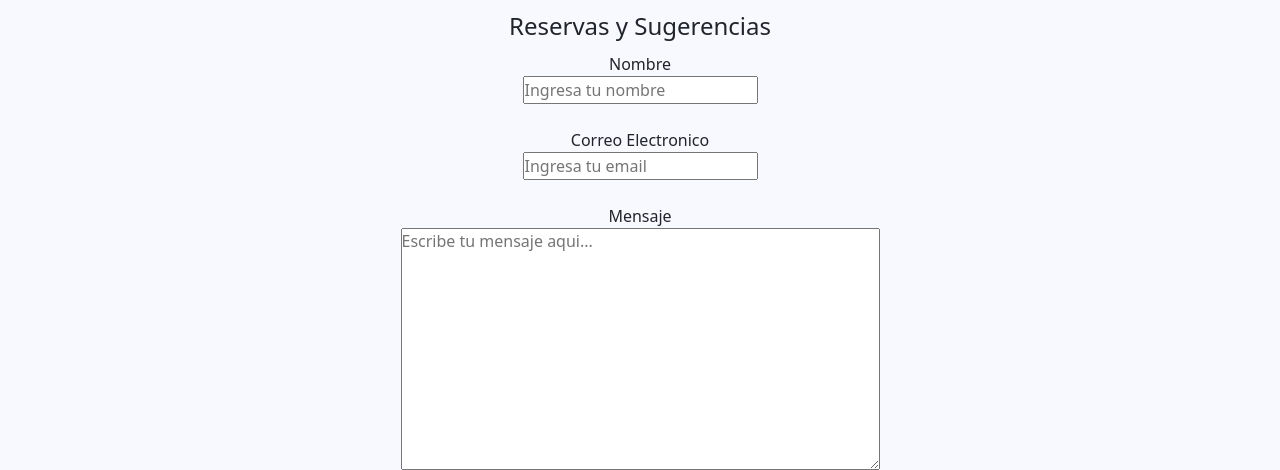
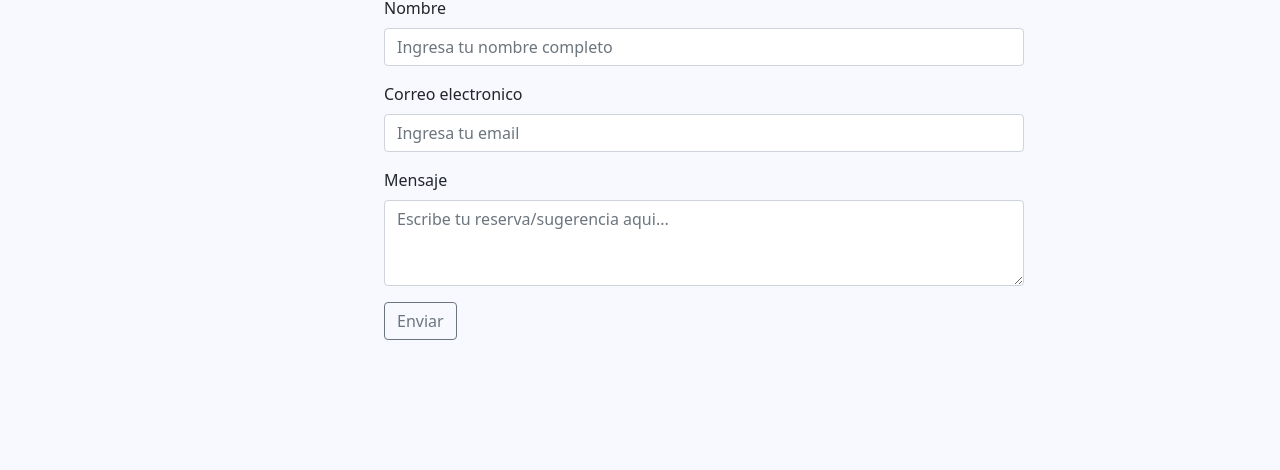
Before and after one commit to francovalesi/LaColmenaFutbol-Valesi, a plain HTML site: page pages/contacto.html in a window 1280 px wide. Shown: the part 214-684 px from the top of the page. Drawn offline with nearby package versions, Linux system fonts and the light colour scheme; a web font is replaced by a local one.

Commit message:
Se agrega formulario con bootstrap

```diff
--- a/css/style.css
+++ b/css/style.css
@@ -183,9 +183,10 @@ h1 {
 }
 
 /* Estilos para contacto.html */
-.formulario {
-    text-align: center;
-    margin: 20px;
+
+.mb-3 {
+    max-width: 50%;
+    margin-left: 30%;
 }
 
 
@@ -261,15 +262,8 @@ h1 {
         border: 3px groove black;
     }
 
-    /* se agrega banner en index */
-    .section__banner {
-        display: inline;
-        width: 100%;
-        height: 400px;
-    }
 
     /* se acomodan las imagenes al lado del texto */
-
     .article__container {
         display: flex;
         justify-content: space-around;
@@ -336,23 +330,14 @@ h1 {
         padding: 20px 12px;
     }
 
-    /* Estilos para contacto.html */
-
-    .formulario {
-        text-align: center;
-    }
-
     /* estilo para la galeria de imagenes */
-
     iframe {
-        border: 2px solid black;
         width: 460px;
         height: 315px;
     }
 
+
     /* Estilos para el footer y redes sociales */
-
-
     .container-fluid {
         background-color: #90BE6D;
         grid-area: footer;
--- a/pages/contacto.html
+++ b/pages/contacto.html
@@ -6,7 +6,8 @@
     <meta http-equiv="X-UA-Compatible" content="IE=edge">
     <meta name="viewport" content="width=device-width, initial-scale=1.0">
     <title>LaColmena Futbol-Contacto</title>
-    <link href="https://cdn.jsdelivr.net/npm/bootstrap@5.0.2/dist/css/bootstrap.min.css" rel="stylesheet" integrity="sha384-EVSTQN3/azprG1Anm3QDgpJLIm9Nao0Yz1ztcQTwFspd3yD65VohhpuuCOmLASjC" crossorigin="anonymous">
+    <link href="https://cdn.jsdelivr.net/npm/bootstrap@5.0.2/dist/css/bootstrap.min.css" rel="stylesheet"
+        integrity="sha384-EVSTQN3/azprG1Anm3QDgpJLIm9Nao0Yz1ztcQTwFspd3yD65VohhpuuCOmLASjC" crossorigin="anonymous">
     <link rel="stylesheet" href="../css/style.css">
     <link href='https://unpkg.com/boxicons@2.1.2/css/boxicons.min.css' rel='stylesheet'>
     <link rel="shortcut icon" href="../images/logo_colmena_blanco.png">
@@ -37,24 +38,24 @@
         <main>
             <section>
                 <h1>Contacto</h1>
-                <form class="formulario">
-                    <fieldset>
-                        <legend>Reservas y Sugerencias</legend>
-
-
-                        <label for="nombre_correo">Nombre</label><br>
-                        <input type="text" name="nombre_correo" placeholder="Ingresa tu nombre" required><br><br>
-
-                        <label for="nombre_correo">Correo Electronico</label><br>
-                        <input type="email" name="nombre_correo" placeholder="Ingresa tu email" required><br><br>
-
-                        <label for="nombre_correo">Mensaje</label><br>
-                        <textarea name="textarea1" cols="50" rows="10"
-                            placeholder="Escribe tu mensaje aqui..."></textarea><br>
-
-                            <button type="button" class="btn btn-outline-secondary">Enviar</button>
-                    </fieldset>
-                </form>
+                <div class="mb-3">
+                    <label for="exampleFormControlInput1" class="form-label">Nombre</label>
+                    <input type="text" class="form-control" id="exampleFormControlInput1"
+                        placeholder="Ingresa tu nombre completo" required>
+                </div>
+                <div class="mb-3">
+                    <label for="exampleFormControlInput1" class="form-label">Correo electronico</label>
+                    <input type="email" class="form-control" id="exampleFormControlInput1"
+                        placeholder="Ingresa tu email" required>
+                </div>
+                <div class="mb-3">
+                    <label for="exampleFormControlTextarea1" class="form-label">Mensaje</label>
+                    <textarea class="form-control" id="exampleFormControlTextarea1" rows="3"
+                        placeholder="Escribe tu reserva/sugerencia aqui..."></textarea>
+                </div>
+                <div class="mb-3">
+                    <button type="button" class="btn btn-outline-secondary">Enviar</button>
+                </div>
             </section>
         </main>
         <footer class="container-fluid">
@@ -77,7 +78,9 @@
             </div>
         </footer>
     </div>
-    <script src="https://cdn.jsdelivr.net/npm/bootstrap@5.0.2/dist/js/bootstrap.bundle.min.js" integrity="sha384-MrcW6ZMFYlzcLA8Nl+NtUVF0sA7MsXsP1UyJoMp4YLEuNSfAP+JcXn/tWtIaxVXM" crossorigin="anonymous"></script>
+    <script src="https://cdn.jsdelivr.net/npm/bootstrap@5.0.2/dist/js/bootstrap.bundle.min.js"
+        integrity="sha384-MrcW6ZMFYlzcLA8Nl+NtUVF0sA7MsXsP1UyJoMp4YLEuNSfAP+JcXn/tWtIaxVXM"
+        crossorigin="anonymous"></script>
 </body>
 
 </html>
```
